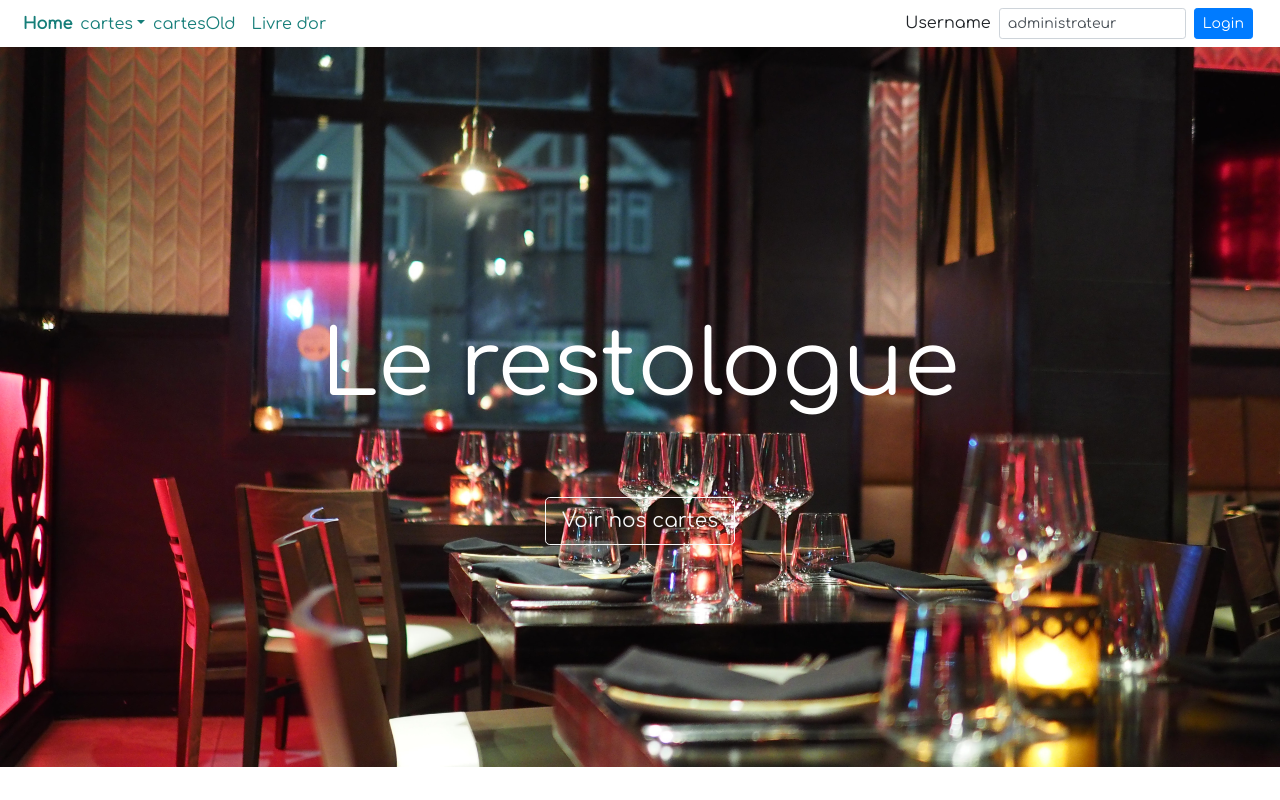
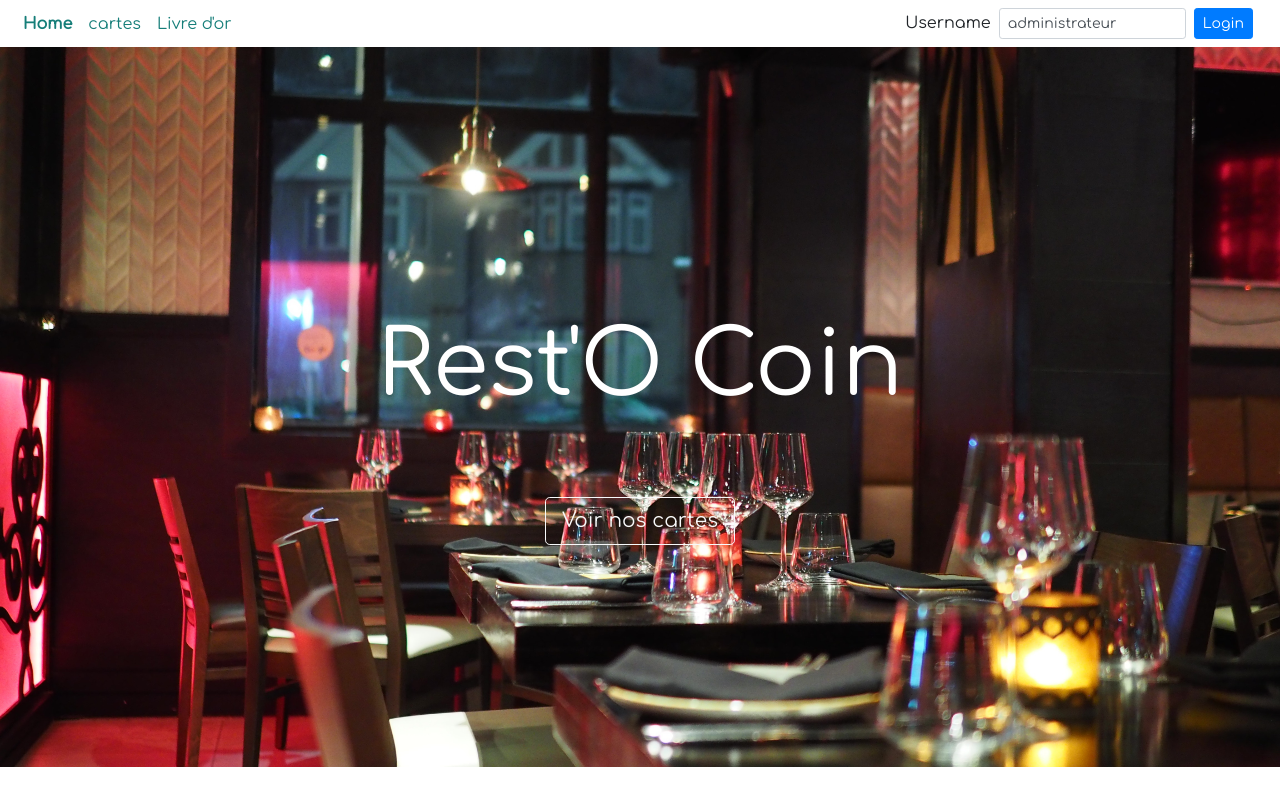
Before and after one commit to ThomasBeWeb/restocoin, a PHP site: page /RestologueFull/ in a window 1280 px wide. Run offline with PHP 8.4, Linux system fonts and the light colour scheme; data that the repository does not hold is empty; some libraries are stand-ins or nearby versions.

Commit message:
Page Home

```diff
--- a/template/default.html
+++ b/template/default.html
@@ -1,8 +1,8 @@
 <div class="row bandeau">
         <img src="./sources/resto.jpg" class="img-fluid" alt="Responsive image">
         <div class="caption">
-                <p>Le restologue</p>
-                <a href="<?=$racine;?>?page=cartesOld">
+                <p>Rest'O Coin</p>
+                <a href="<?=$racine;?>?page=cartes">
                         <button type="button" class="btn btn-outline-light btn-lg">Voir nos cartes</button>
                 </a>
         </div>
--- a/template/header.php
+++ b/template/header.php
@@ -2,7 +2,7 @@
 <html>
 
     <head>
-        <title>Le restologue</title>
+        <title>Rest'O Coin</title>
         <meta charset="UTF-8">
         <link rel="icon" type="image/png" href="./favicon.png" />
         <meta name="viewport" content="width=device-width, initial-scale=1.0">
```
Also changed, not shown: contents/cartes.php (renamed from contents/cartesOld.php), contents/cartes/poissons.php (deleted), contents/cartes/vegetariens.php (deleted), contents/cartes/viandes.php (deleted).
